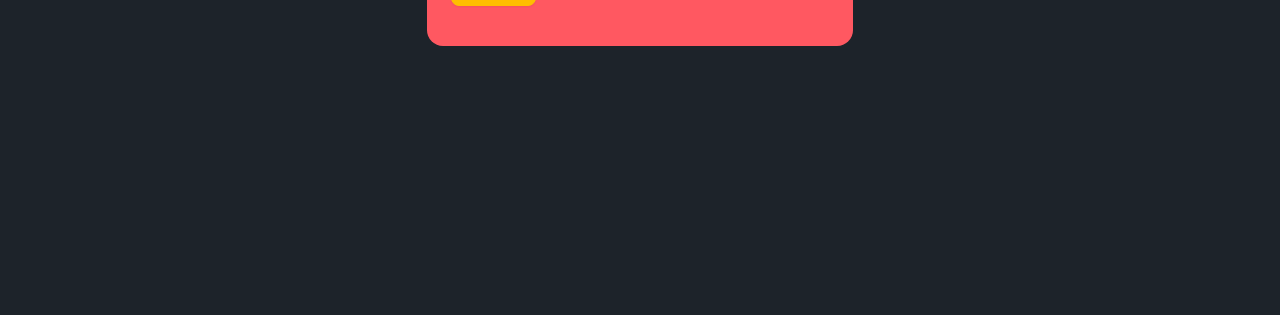
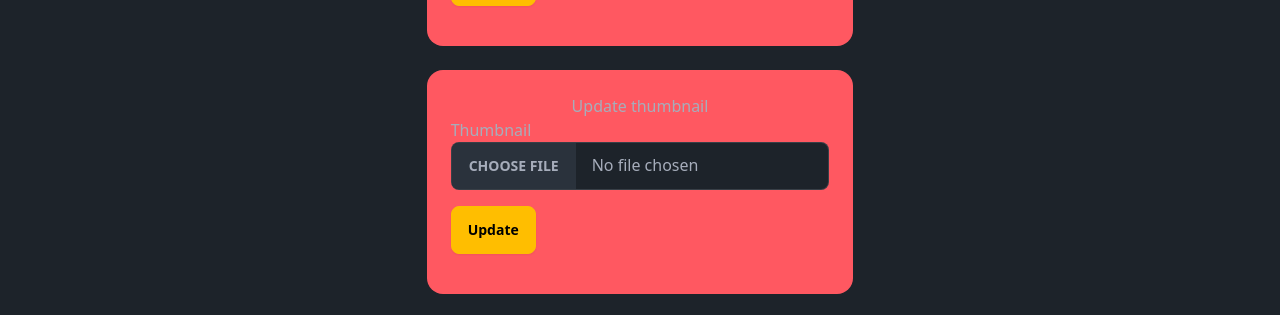
Before and after one commit to Kyu77/chatbotsio-frontend, a Vue app: page /profile in a window 1280 px wide. Shown: the part 588-903 px from the top of the page. Before the commit the page ends 800 px from the top, so only its background shows below. Built offline with nearby package versions, Linux system fonts and the light colour scheme; no server answers; sample sign-in values are in the browser's storage; what marked-highlight would draw is missing.

Commit message:
FEAT: UPDATE THUMBNAIL

```diff
--- a/package.json
+++ b/package.json
@@ -10,6 +10,7 @@
   },
   "dependencies": {
     "highlight.js": "^11.11.1",
+    "jwt-decode": "^4.0.0",
     "marked": "^15.0.6",
     "marked-highlight": "^2.2.1",
     "oh-vue-icons": "^1.0.0-rc3",
--- a/src/components/Navbar.vue
+++ b/src/components/Navbar.vue
@@ -13,7 +13,7 @@
   const router = useRouter()
 
   const userTheme = ref(themeStore.getCurrentTheme)
-
+  console.log(authStore.decodeJwt())
   function onLogout() {
     authStore.logout()
     router.push("/login")
--- a/src/pages/Profile.vue
+++ b/src/pages/Profile.vue
@@ -7,6 +7,7 @@
 
   const oldPasswordRef =ref("")
   const newPasswordRef= ref("")
+  const newThumbnailRef = ref("")
 
   const authStore = useAuthStore()
 
@@ -14,6 +15,9 @@
   const successUpdateUsernameRef = ref(false)
   const errorUpdatePasswordRef =ref(false)
   const successUpdatePasswordRef =ref(false)
+  const errorUpdateThumbnailRef = ref(false)
+  const successUpdateThumbnailRef = ref(false)
+
 
   const onSubmitNewUserName = async () => {
     const response = await  fetch(import.meta.env.VITE_UPDATE_USERNAME, {
@@ -60,6 +64,41 @@
 
 
 
+  const onChangeThumbnail = (event : Event) => {
+    // @ts-ignore
+    newThumbnailRef.value = event.target.files[0]
+    console.log(event.target.files[0])
+  }
+
+  const onSubmitNewThumbnail = async () => {
+    console.log(newThumbnailRef.value)
+
+    const formData = new FormData()
+    formData.append("image", newThumbnailRef.value)
+    console.log(formData)
+
+    const response = await  fetch(import.meta.env.VITE_UPDATE_THUMBNAIL, {
+      method : "PUT",
+      headers : {Authorization: `Bearer ${authStore.token}`},
+      body : formData
+    })
+
+    if (!response.ok) {
+      errorUpdateThumbnailRef.value = true;
+      setTimeout(() => {
+        errorUpdateThumbnailRef.value = false
+      }, 3000)
+      return
+    }
+
+    successUpdateThumbnailRef.value = true
+    setTimeout(() => {
+      successUpdateThumbnailRef.value = false
+    }, 3000)
+  }
+
+
+
 </script>
 
 <template>
@@ -68,6 +107,9 @@
 
   <Alert v-if="errorUpdatePasswordRef" value="Erreur lors de la mise à jour de votre mot de passe" class="alert-error"/>
   <Alert v-if="successUpdatePasswordRef" value="Mise à jour de votre mot de passe est  validé" class="alert-success"/>
+
+  <Alert v-if="errorUpdateThumbnailRef" value="Erreur lors de la mise à jour de la photo de profile" class="alert-error"/>
+  <Alert v-if="successUpdateThumbnailRef" value="Mise à jour de votre mot de la photo de profile validé" class="alert-success"/>
 
   <h1>Page de profile</h1>
 
@@ -103,6 +145,21 @@
 
 
 
+
+
+  <div class="my-6 w-1/3 mx-auto bordered rounded-2xl p-6 bg-error">
+    <h2 class="text-center">Update thumbnail</h2>
+    <form class="mx-auto" @submit.prevent="onSubmitNewThumbnail">
+      <div>
+        <label for="thumbnail">Thumbnail</label>
+        <input @change="onChangeThumbnail" id="thumbnail" type="file" class="file-input file-input-bordered w-full" />
+      </div>
+      <button type="submit" class="btn btn-warning my-4">Update</button>
+    </form>
+  </div>
+
+
+
 </template>
 
 <style scoped>
--- a/store/authStore.ts
+++ b/store/authStore.ts
@@ -1,6 +1,6 @@
 
 import { defineStore } from 'pinia'
-
+import {jwtDecode} from "jwt-decode";
 
 export const useAuthStore = defineStore('auth', {
 
@@ -31,5 +31,10 @@ export const useAuthStore = defineStore('auth', {
             this.user = null; // Clear user data
 
         },
+
+        decodeJwt() {
+            if(this.token)
+                return jwtDecode(this.token)
+        }
     }
 })
```
Also changed, not shown: 2 other files (tests, documents, lock files or other folders).
